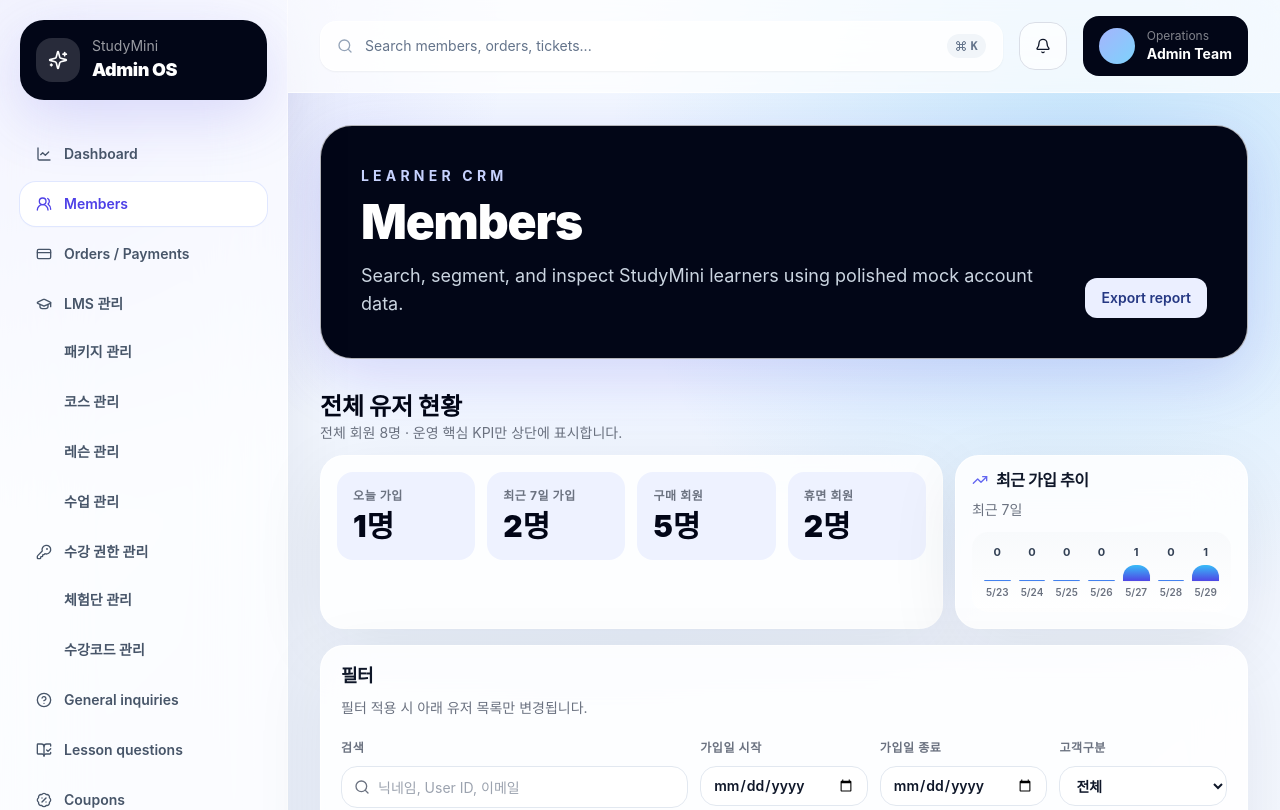
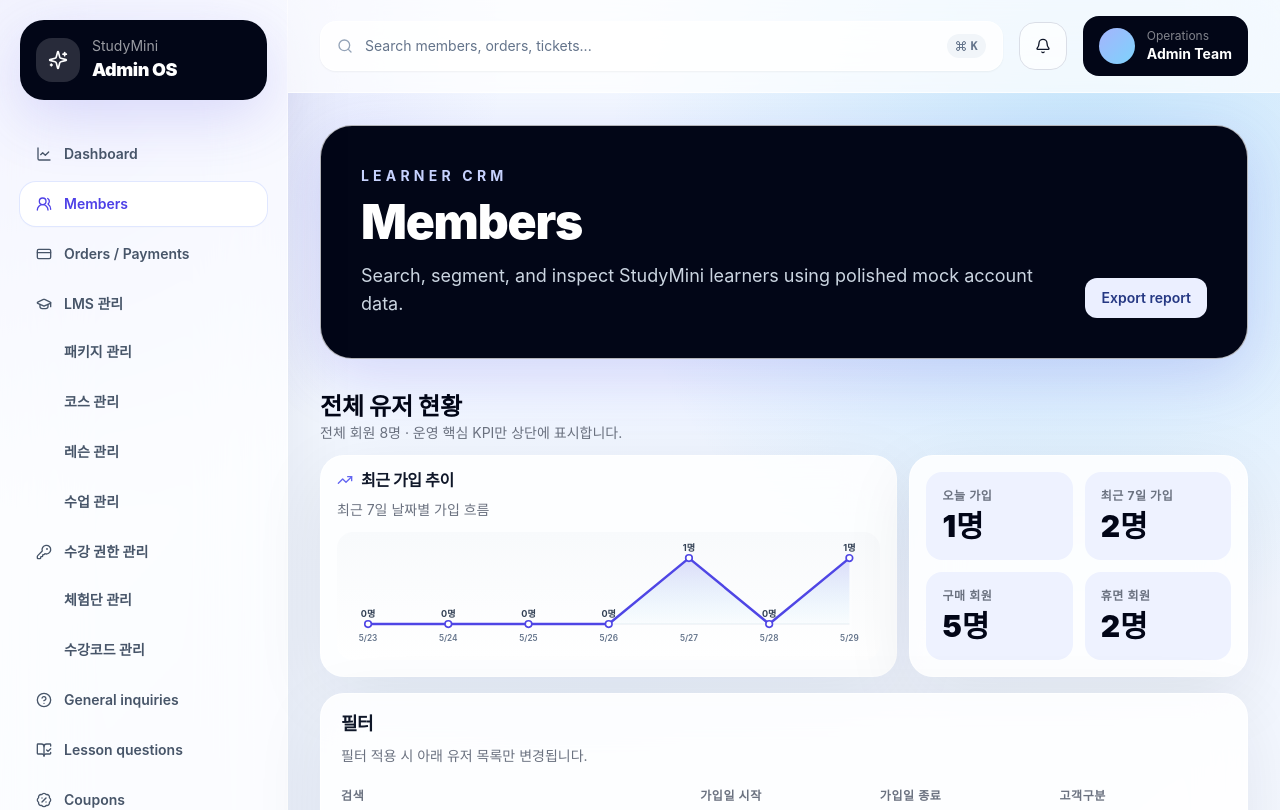
Before and after one commit to koo-2dub/studymini-admin-frontend, a Next.js app: page /members in a window 1280 px wide. Shown: the top 810 px of the page. Built offline with nearby package versions, Linux system fonts and the light colour scheme.

Commit message:
Adjust members priority and signup trend

```diff
--- a/components/dashboard/members-dashboard.tsx
+++ b/components/dashboard/members-dashboard.tsx
@@ -1,6 +1,7 @@
 "use client";
 
 import { useMemo, useState } from "react";
+import Link from "next/link";
 import { useRouter } from "next/navigation";
 import { Search, TrendingUp } from "lucide-react";
 
@@ -118,40 +119,22 @@
             <p className="text-sm text-muted-foreground">전체 회원 {summary.total.toLocaleString()}명 · 운영 핵심 KPI만 상단에 표시합니다.</p>
           </div>
         </div>
-        <div className="grid gap-3 xl:grid-cols-[1.7fr_0.8fr]">
+        <div className="grid gap-3 xl:grid-cols-[1.45fr_0.85fr]">
           <Card>
-            <CardContent className="grid grid-cols-2 gap-3 p-4 xl:grid-cols-4">
+            <CardHeader className="px-4 py-3">
+              <CardTitle className="flex items-center gap-2 text-base"><TrendingUp className="h-4 w-4 text-indigo-500" />최근 가입 추이</CardTitle>
+              <CardDescription>최근 7일 날짜별 가입 흐름</CardDescription>
+            </CardHeader>
+            <CardContent className="px-4 pb-4 pt-0">
+              <SignupLineChart data={summary.dailyJoinCounts} />
+            </CardContent>
+          </Card>
+          <Card>
+            <CardContent className="grid grid-cols-2 gap-3 p-4">
               <SummaryMetric label="오늘 가입" value={`${summary.todayJoined.toLocaleString()}명`} emphasis />
               <SummaryMetric label="최근 7일 가입" value={`${summary.sevenDayJoined.toLocaleString()}명`} emphasis />
               <SummaryMetric label="구매 회원" value={`${summary.purchaseMembers.toLocaleString()}명`} emphasis />
               <SummaryMetric label="휴면 회원" value={`${summary.dormantMembers.toLocaleString()}명`} emphasis />
-            </CardContent>
-          </Card>
-          <Card>
-            <CardHeader className="px-4 py-3">
-              <CardTitle className="flex items-center gap-2 text-base"><TrendingUp className="h-4 w-4 text-indigo-500" />최근 가입 추이</CardTitle>
-              <CardDescription>최근 7일</CardDescription>
-            </CardHeader>
-            <CardContent className="px-4 pb-4 pt-0">
-              <div className="flex h-20 items-end gap-2 rounded-2xl bg-gradient-to-b from-slate-50 to-white p-3">
-                {summary.dailyJoinCounts.map((item) => {
-                  const max = Math.max(...summary.dailyJoinCounts.map((count) => count.value), 1);
-                  const height = Math.max((item.value / max) * 100, item.value ? 18 : 5);
-                  return (
-                    <div key={item.label} className="flex h-full flex-1 flex-col justify-end gap-1 text-center">
-                      <div className="text-[11px] font-bold text-slate-700">{item.value}</div>
-                      <div className="flex flex-1 items-end">
-                        <div
-                          className="w-full rounded-t-xl bg-gradient-to-t from-indigo-600 to-sky-400 shadow-sm transition-all"
-                          style={{ height: `${height}%` }}
-                          aria-label={`${item.label} 가입 ${item.value}명`}
-                        />
-                      </div>
-                      <div className="whitespace-nowrap text-[10px] font-semibold text-muted-foreground">{item.label}</div>
-                    </div>
-                  );
-                })}
-              </div>
             </CardContent>
           </Card>
         </div>
@@ -220,7 +203,9 @@
                   }}
                 >
                   <TableCell className="whitespace-nowrap font-bold text-slate-950">{member.name}</TableCell>
-                  <TableCell className="whitespace-nowrap font-mono text-xs font-bold text-indigo-700">{member.id}</TableCell>
+                  <TableCell className="whitespace-nowrap font-mono text-xs font-bold text-indigo-700">
+                    <Link href={`/members/${member.id}`} onClick={(event) => event.stopPropagation()} className="hover:underline">{member.id}</Link>
+                  </TableCell>
                   <TableCell className="whitespace-nowrap">{member.email}</TableCell>
                   <TableCell className="whitespace-nowrap"><Badge variant={member.segment === "구매회원" ? "success" : "slate"}>{member.segment}</Badge></TableCell>
                   <TableCell className="whitespace-nowrap"><Badge variant={member.status === "정상" ? "success" : member.status === "휴면" ? "warning" : "rose"}>{member.status}</Badge></TableCell>
@@ -235,6 +220,45 @@
           </Table>
         </CardContent>
       </Card>
+    </div>
+  );
+}
+
+function SignupLineChart({ data }: { data: { label: string; value: number }[] }) {
+  const width = 640;
+  const height = 128;
+  const paddingX = 28;
+  const paddingTop = 18;
+  const paddingBottom = 30;
+  const max = Math.max(...data.map((item) => item.value), 1);
+  const points = data.map((item, index) => {
+    const x = paddingX + (index * (width - paddingX * 2)) / Math.max(data.length - 1, 1);
+    const y = paddingTop + (1 - item.value / max) * (height - paddingTop - paddingBottom);
+    return { ...item, x, y };
+  });
+  const linePath = points.map((point, index) => `${index === 0 ? "M" : "L"} ${point.x} ${point.y}`).join(" ");
+  const areaPath = `${linePath} L ${points.at(-1)?.x ?? paddingX} ${height - paddingBottom} L ${points[0]?.x ?? paddingX} ${height - paddingBottom} Z`;
+
+  return (
+    <div className="h-32 rounded-2xl bg-gradient-to-b from-slate-50 to-white p-2">
+      <svg viewBox={`0 0 ${width} ${height}`} role="img" aria-label="최근 7일 가입 추이 라인 그래프" className="h-full w-full overflow-visible">
+        <path d={`M ${paddingX} ${height - paddingBottom} H ${width - paddingX}`} className="stroke-slate-200" strokeWidth="1" fill="none" />
+        <path d={areaPath} fill="url(#signupLineFill)" />
+        <path d={linePath} className="stroke-indigo-600" strokeWidth="3" fill="none" strokeLinecap="round" strokeLinejoin="round" />
+        {points.map((point) => (
+          <g key={point.label}>
+            <circle cx={point.x} cy={point.y} r="4" className="fill-white stroke-indigo-600" strokeWidth="2" />
+            <text x={point.x} y={point.y - 9} textAnchor="middle" className="fill-slate-700 text-[11px] font-bold">{point.value}명</text>
+            <text x={point.x} y={height - 9} textAnchor="middle" className="fill-slate-500 text-[10px] font-semibold">{point.label}</text>
+          </g>
+        ))}
+        <defs>
+          <linearGradient id="signupLineFill" x1="0" x2="0" y1="0" y2="1">
+            <stop offset="0%" stopColor="#4f46e5" stopOpacity="0.18" />
+            <stop offset="100%" stopColor="#38bdf8" stopOpacity="0.02" />
+          </linearGradient>
+        </defs>
+      </svg>
     </div>
   );
 }
```
Also changed, not shown: app/members/[id]/page.tsx (+46 -17 lines).
